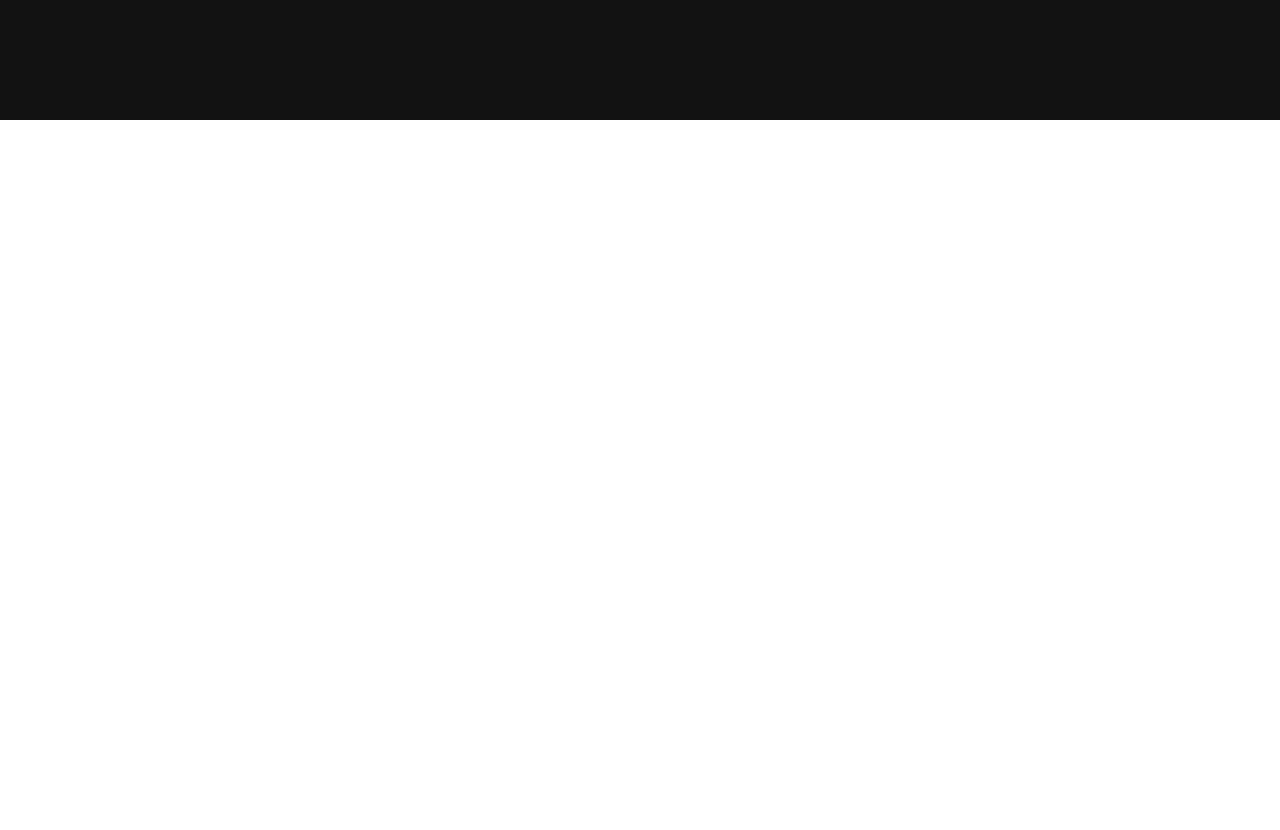
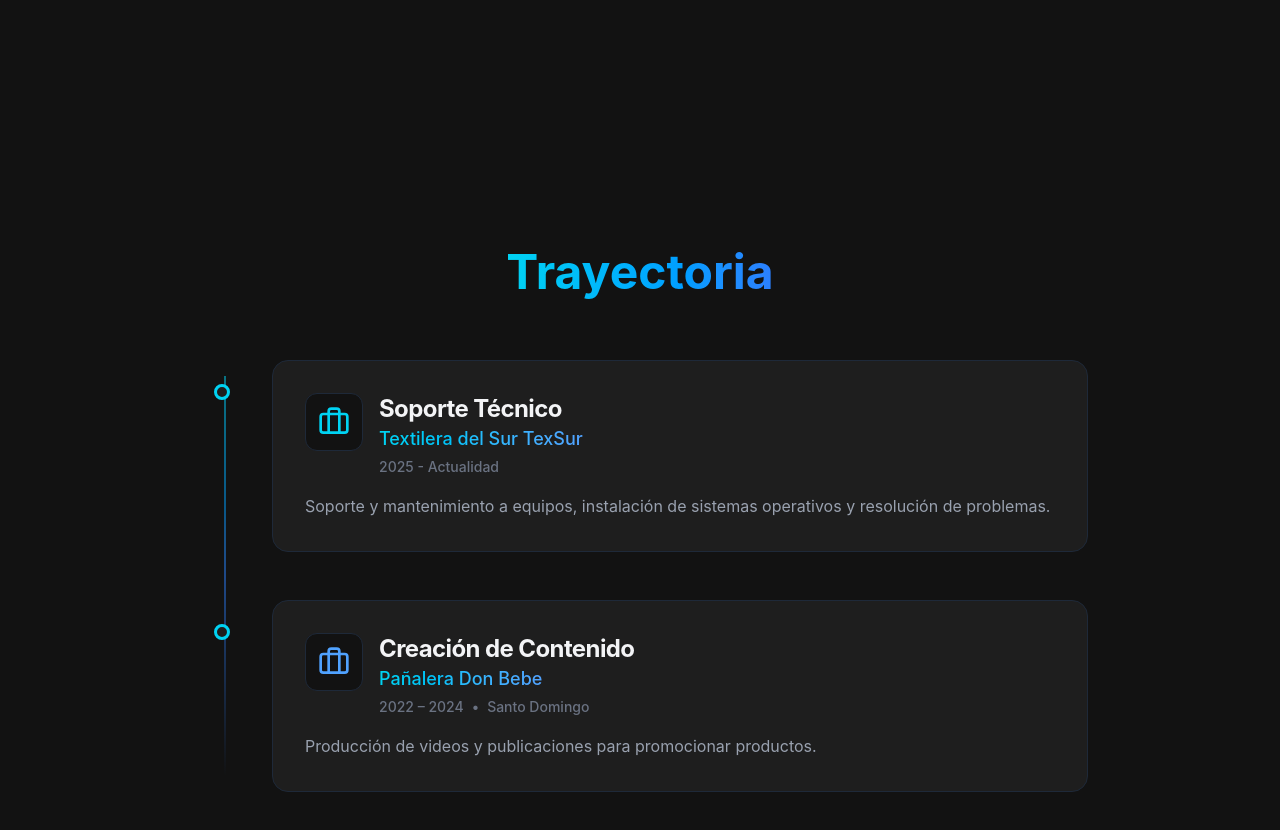
Before and after one commit to SrSala2/Portafolio, a React (Vite) app: page / in a window 1280 px wide. Shown: the part 3080-3910 px from the top of the page. Before the commit the page ends 3200 px from the top, so only its background shows below. Built offline with nearby package versions, Linux system fonts and the light colour scheme.

Commit message:
feat(experience): implement functional Experience component

```diff
--- a/src/Components/Experience.tsx
+++ b/src/Components/Experience.tsx
@@ -0,0 +1,104 @@
+import React from 'react';
+import { Icons } from '../assets/icons/index';
+
+// Tipado para la experiencia
+interface ExperienceItem {
+  title: string;
+  company: string;
+  period: string;
+  location?: string;
+  description: string;
+  color: 'cyan' | 'blue';
+}
+
+// Datos
+const EXPERIENCE_DATA: ExperienceItem[] = [
+  {
+    title: 'Soporte Técnico',
+    company: 'Textilera del Sur TexSur',
+    period: '2025 - Actualidad',
+    description: 'Soporte y mantenimiento a equipos, instalación de sistemas operativos y resolución de problemas.',
+    color: 'cyan'
+  },
+  {
+    title: 'Creación de Contenido',
+    company: 'Pañalera Don Bebe',
+    period: '2022 – 2024',
+    location: 'Santo Domingo',
+    description: 'Producción de videos y publicaciones para promocionar productos.',
+    color: 'blue'
+  }
+];
+
+const Experience: React.FC = () => {
+  return (
+    <section id="experience" className="min-h-screen flex items-center justify-center px-6 py-20 bg-[#121212]">
+      <div className="max-w-4xl mx-auto w-full">
+        <header className="mb-16 text-center">
+          <h2 className="text-4xl md:text-5xl font-bold">
+            <span className="bg-gradient-to-r from-cyan-400 to-blue-500 bg-clip-text text-transparent">
+              Trayectoria
+            </span>
+          </h2>
+        </header>
+
+        <div className="relative">
+          {/* Timeline Line */}
+          <div
+            className="absolute left-8 top-4 bottom-4 w-0.5 bg-gradient-to-b from-cyan-400 via-blue-500 to-transparent hidden md:block opacity-50"
+            aria-hidden="true"
+          />
+
+          <div className="space-y-12">
+            {EXPERIENCE_DATA.map((exp, index) => (
+              <article key={index} className="relative pl-0 md:pl-20 group">
+
+                {/* Timeline Dot animacion  */}
+                <div
+                  className="absolute left-[1.35rem] top-6 w-4 h-4 rounded-full bg-[#1E1E1E] border-[3px] border-cyan-400 hidden md:block transition-transform duration-300 group-hover:scale-150 group-hover:bg-cyan-400 z-10"
+                  aria-hidden="true"
+                />
+
+                <div className="bg-[#1E1E1E] rounded-2xl p-8 border border-gray-800 transition-all duration-300 hover:border-cyan-400/50 hover:shadow-xl hover:shadow-cyan-400/5 hover:-translate-y-1">
+                  <header className="flex flex-col sm:flex-row sm:items-start gap-4 mb-4">
+
+                    {/* Renderizado condicional de icon */}
+                    <div className="p-3 rounded-xl bg-[#121212] border border-gray-800 flex-shrink-0">
+                      <img
+                        src={exp.color === 'cyan' ? Icons.experience.maletinCyan : Icons.experience.maletinAzulOscuro}
+                        alt={`Icono de maletín ${exp.color}`}
+                        className="w-8 h-8 object-contain"
+                      />
+                    </div>
+
+                    <div className="flex-1">
+                      <h3 className="text-2xl font-bold text-gray-100 tracking-tight">{exp.title}</h3>
+                      <p className="text-lg font-medium bg-gradient-to-r from-cyan-400 to-blue-400 bg-clip-text text-transparent inline-block mb-1">
+                        {exp.company}
+                      </p>
+                      <div className="flex items-center gap-2 text-sm text-gray-500 font-medium">
+                        <time>{exp.period}</time>
+                        {exp.location && (
+                          <>
+                            <span>•</span>
+                            <span>{exp.location}</span>
+                          </>
+                        )}
+                      </div>
+                    </div>
+                  </header>
+
+                  <p className="text-gray-400 leading-relaxed">
+                    {exp.description}
+                  </p>
+                </div>
+              </article>
+            ))}
+          </div>
+        </div>
+      </div>
+    </section>
+  );
+};
+
+export default Experience;
--- a/src/Pages/Portafolio.tsx
+++ b/src/Pages/Portafolio.tsx
@@ -1,4 +1,5 @@
 import About from "../Components/About";
+import Experience from "../Components/Experience"
 import Home from "../Components/Home";
 import NaviBar from "../Components/NaviBar";
 import Projects from "../Components/Projects";
@@ -13,6 +14,7 @@
     <About />
     <Skills />
     <Projects />
+    <Experience />
     </>
   )
 }
```
